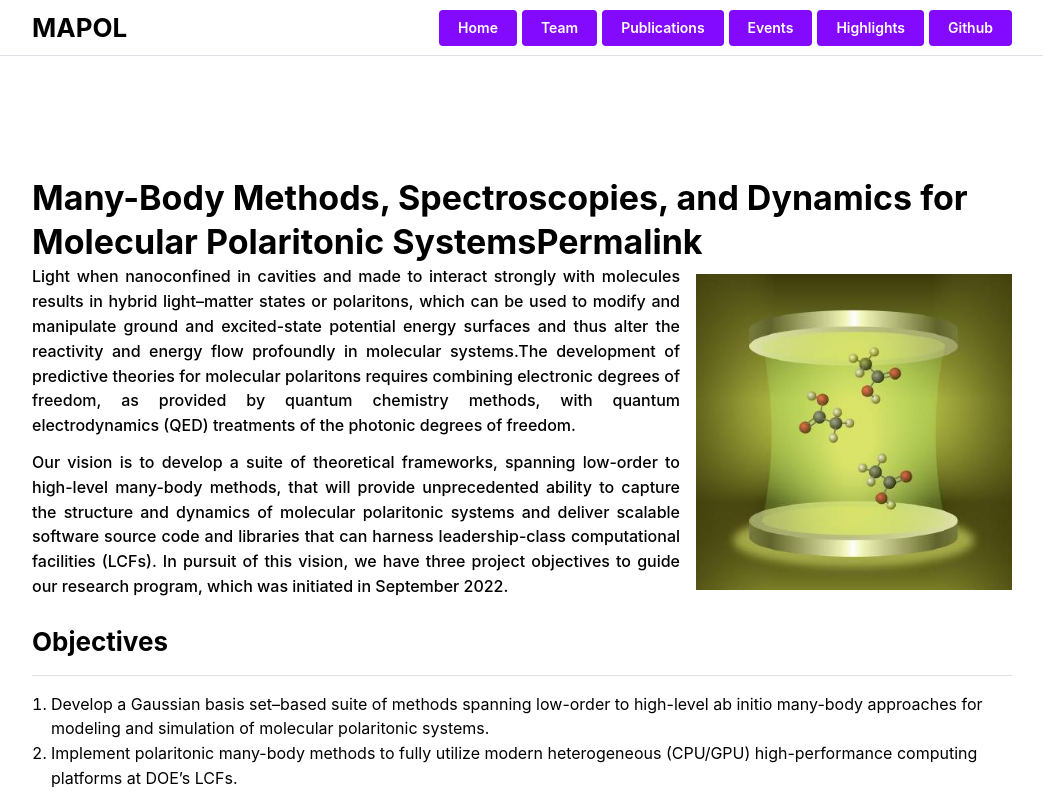
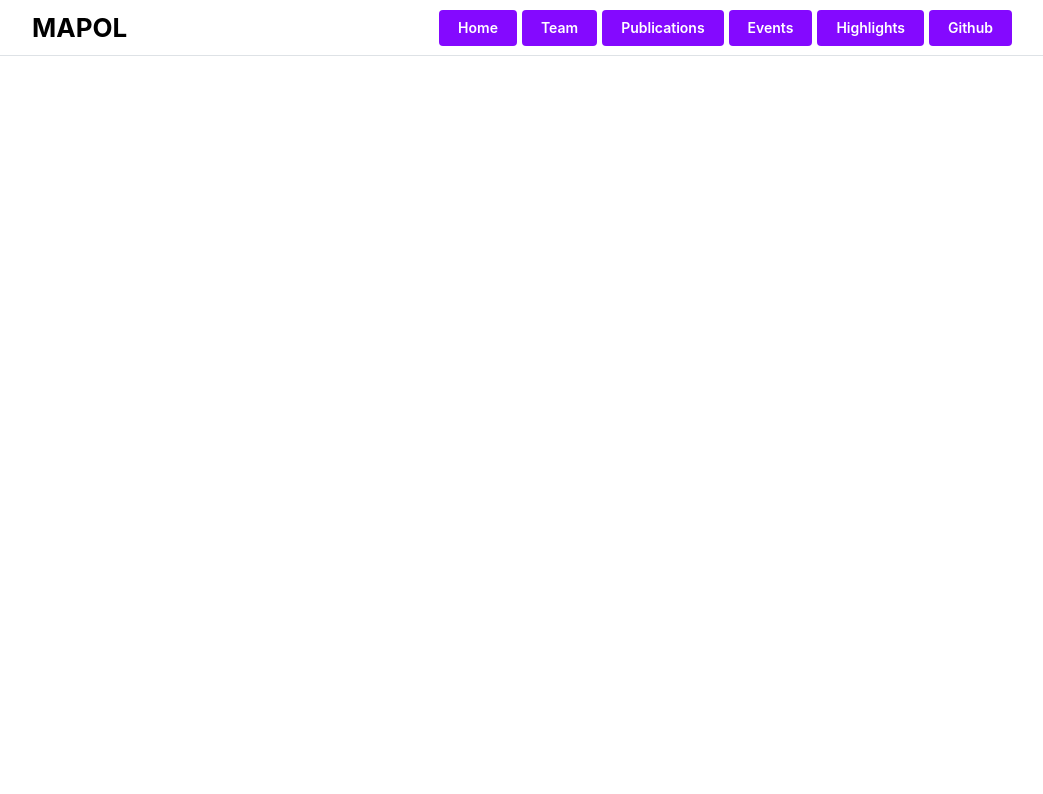
Before and after one commit to mapol-chem/mapol-web, a React (Create React App) app: page /test-app/home in a window 1280 px wide. Shown: the top 794 px of the page, without its empty margins (118-1161 px from the left). Built offline with nearby package versions, Linux system fonts and the light colour scheme.

Commit message:
fixing routes

```diff
--- a/src/App.jsx
+++ b/src/App.jsx
@@ -70,10 +70,10 @@ function App() {
 
       <Routes>
 
-            <Route path="/test-app" element={<HomePage />} />
-            <Route path="/test-app/home" element={<HomePage />} />
-            <Route path="/test-app/team" element={<TeamsPage />} />
-            <Route path="/test-app/events" element={<EventsPage />} />
+            <Route path="/mapol-web" element={<HomePage />} />
+            <Route path="/mapol-web/home" element={<HomePage />} />
+            <Route path="/mapol-web/team" element={<TeamsPage />} />
+            <Route path="/mapol-web/events" element={<EventsPage />} />
           </Routes>
 
     </div>
```
